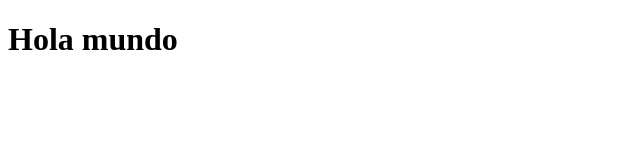
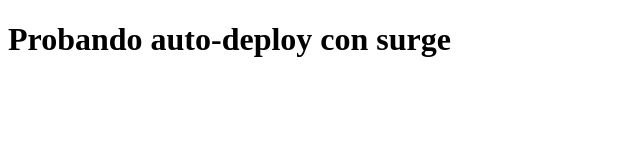
Before and after one commit to APROMASTER/tarea-devops-despliegue-con-surge, a plain HTML site: page index.html in a window 1280 px wide. Shown: the whole page, without its empty margins (0-640 px from the left). Drawn offline with Linux system fonts and the light colour scheme.

Commit message:
Actualice :)

```diff
--- a/index.html
+++ b/index.html
@@ -6,6 +6,6 @@
     <title>Document</title>
 </head>
 <body>
-    <h1>Hola mundo</h1>
+    <h1>Probando auto-deploy con surge</h1>
 </body>
 </html>
```
